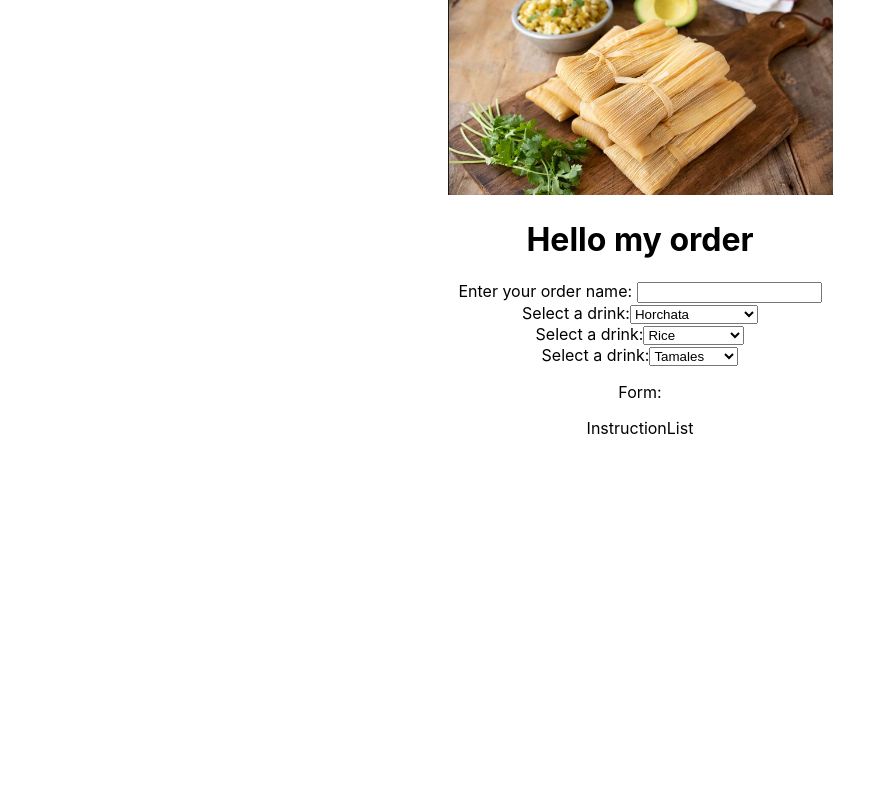
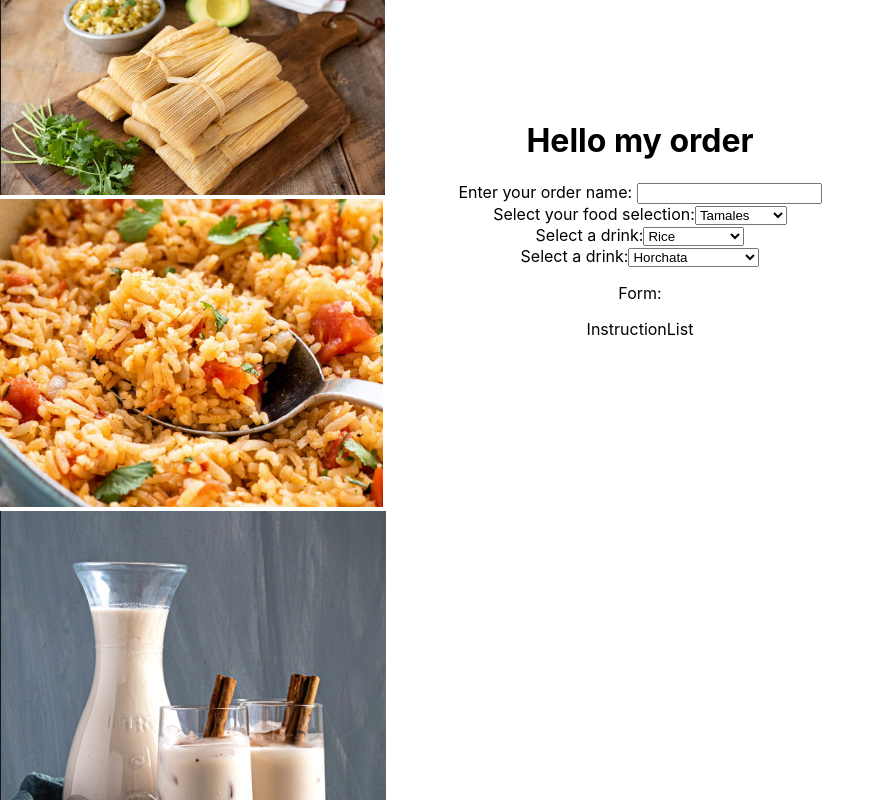
Before and after one commit to PCN23/FastFoodFromScratchReact, a React (Create React App) app: page / in a window 1280 px wide. Shown: the top 800 px of the page, without its empty margins (0-896 px from the left). Built offline with nearby package versions, Linux system fonts and the light colour scheme.

Commit message:
pictures showing and dropdowns working

```diff
--- a/src/App.css
+++ b/src/App.css
@@ -36,3 +36,8 @@
     transform: rotate(360deg);
   }
 }
+
+.img {
+  height: 100px;
+  width: 100px;
+}
--- a/src/DrinkDropdown.js
+++ b/src/DrinkDropdown.js
@@ -5,9 +5,9 @@ export default function DrinkDropdown({ setDrink }) {
     <div>
       Select a drink:
       <select onChange={e => setDrink(e.target.value)}>
-        <option value='1'>Tamales</option>
-        <option value='2' >Torta</option>
-        <option value='3' >Birria tacos</option>
+        <option value='1'>Horchata</option>
+        <option value='2'>PassionFruit Juice</option>
+        <option value='3'>Coke</option>
       </select>
     </div>
   );
--- a/src/FoodDropdown.js
+++ b/src/FoodDropdown.js
@@ -3,11 +3,11 @@ import React from 'react';
 export default function FoodDropdown({ setFood }) {
   return (
     <div>
-    Select a drink:
+    Select your food selection:
       <select onChange={e => setFood(e.target.value)}>
-        <option value='1'>Horchata</option>
-        <option value='2' >PassionFruit juice</option>
-        <option value='3' >Coke</option>
+        <option value='1'>Tamales</option>
+        <option value='2'>Torta</option>
+        <option value='3'>Birria Tacos</option>
       </select>
     </div>
   );
--- a/src/OrderImages.js
+++ b/src/OrderImages.js
@@ -1,9 +1,11 @@
 import React from 'react';
 
-export default function OrderImages({ foodId }) {
+export default function OrderImages({ foodId, sideId, drinkId }) {
   return (
-    <div className='images'>
+    <div className='img'>
       <img src={`food-${foodId}.png`}/>
+      <img src={`side-${sideId}.png`}/>
+      <img src={`drink-${drinkId}.png`}/>
 
     </div>
   );
```
